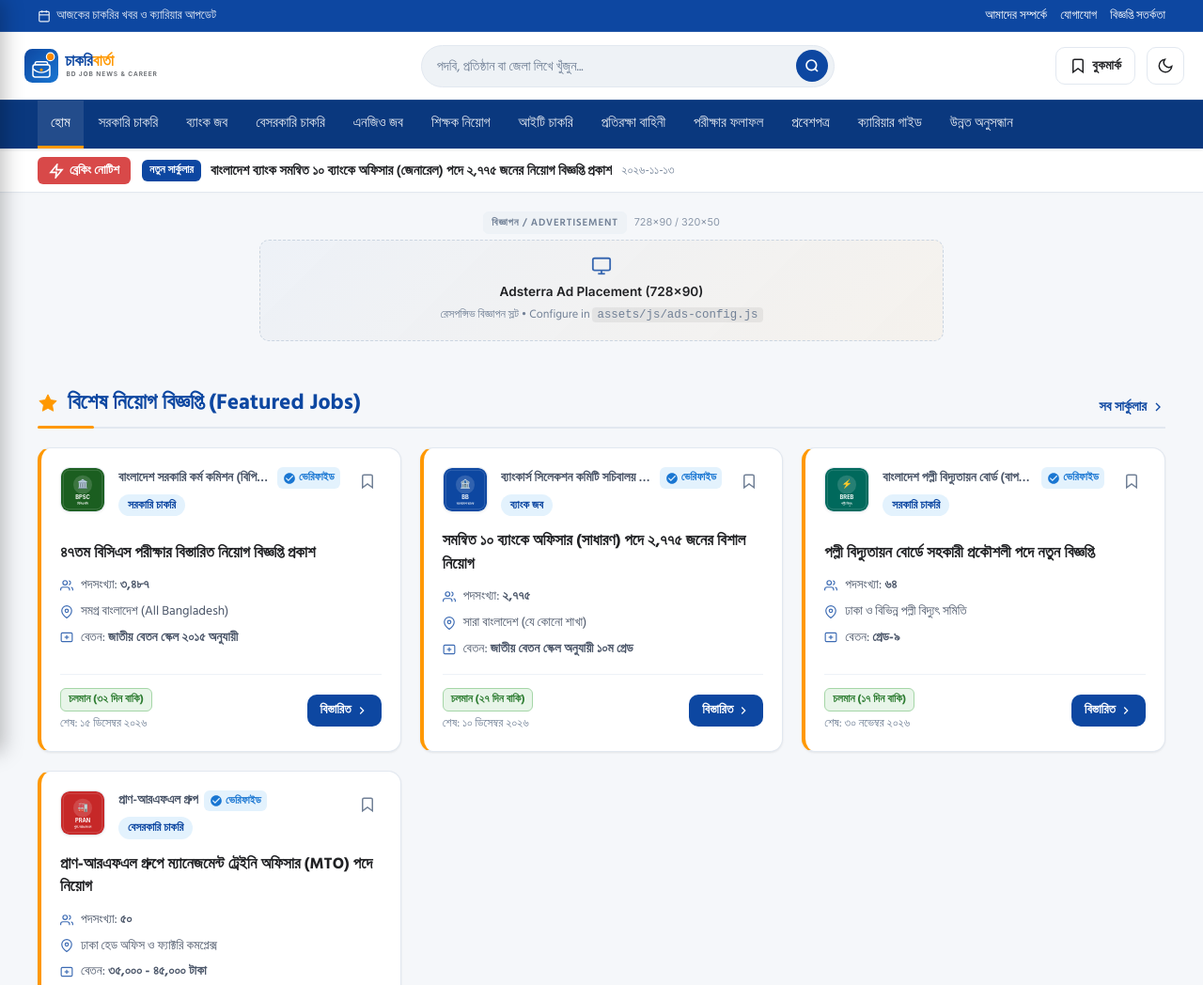
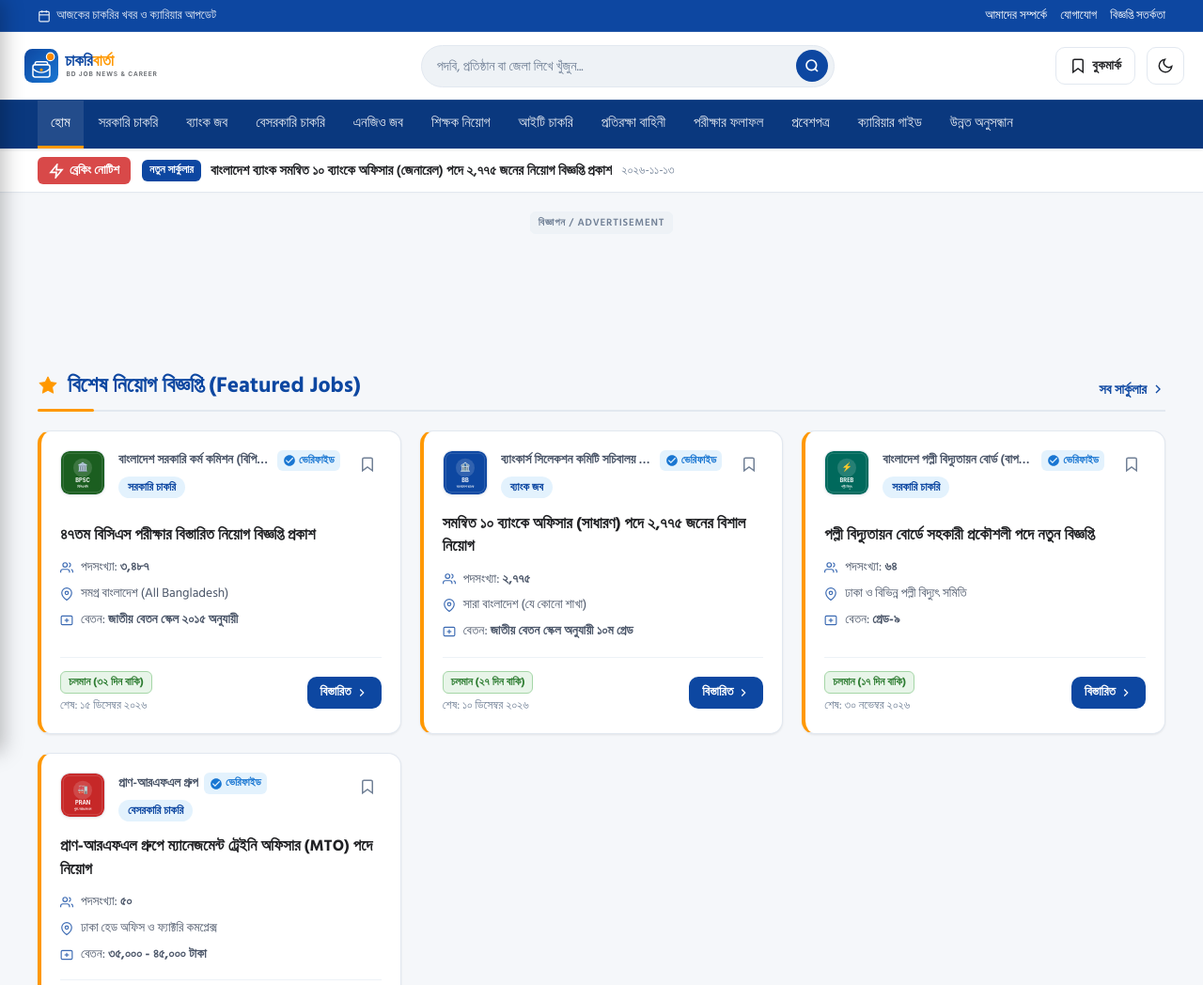
Before and after one commit to asiful2004/bangladesh-job-portal, a plain HTML site: page index.html in a window 1280 px wide. Shown: the top 1048 px of the page at 94% size. Drawn offline with Linux system fonts and the light colour scheme.

Commit message:
Update website

```diff
--- a/assets/css/style.css
+++ b/assets/css/style.css
@@ -589,6 +589,22 @@ h1, h2, h3, h4, h5, h6 {
   margin: 0 auto;
   overflow: hidden;
   position: relative;
+}
+
+.ad-live-container {
+  display: flex;
+  align-items: center;
+  justify-content: center;
+  margin: 0 auto;
+  overflow: hidden;
+  max-width: 100%;
+}
+
+.ad-live-iframe {
+  max-width: 100%;
+  display: block;
+  margin: 0 auto;
+  border: none;
 }
 
 .ad-placeholder-inner {
--- a/assets/js/ads-config.js
+++ b/assets/js/ads-config.js
@@ -20,7 +20,7 @@ const ADS_CONFIG = {
   // Demo Mode: When true, displays elegant responsive visual placeholders
   // indicating the ad format and instructions. Set to false when ready
   // to insert live Adsterra script codes.
-  demoMode: true,
+  demoMode: false,
 
   // Individual Slot Configuration
   slots: {
@@ -116,26 +116,128 @@ const ADS_CONFIG = {
 };
 
 /**
- * AdSlot Component Generator
- * Returns the HTML string for a specific ad slot container
+ * AdSlot Component Generator & Safe Execution Engine
  */
+function renderSlotInto(container, slotKey, customClass = "") {
+  if (!ADS_CONFIG.enabled) {
+    container.innerHTML = "";
+    return;
+  }
+
+  const slot = ADS_CONFIG.slots[slotKey];
+  if (!slot || !slot.enabled) {
+    container.innerHTML = "";
+    return;
+  }
+
+  const snippet = (slot.scriptSnippet || "").trim();
+  const isLive = !ADS_CONFIG.demoMode && snippet && !snippet.includes("Placeholder");
+  const containerId = `ad-slot-${slotKey}-${Math.random().toString(36).substring(2, 7)}`;
+  const formatText = slot.mobileFormat ? `${slot.format} / ${slot.mobileFormat}` : slot.format;
+  const formatClass = `ad-format-${slot.format.replace("x", "-")}`;
+
+  if (!isLive) {
+    // Demo Mode or placeholder
+    container.innerHTML = `
+      <div class="ad-placement-wrapper ${customClass}" data-ad-slot="${slotKey}" id="${containerId}">
+        <div class="ad-label">
+          <span class="ad-badge">বিজ্ঞাপন / Advertisement</span>
+          <span class="ad-size">${formatText}</span>
+        </div>
+        <div class="ad-placeholder-box ${formatClass}">
+          <div class="ad-placeholder-inner">
+            <svg class="ad-icon" viewBox="0 0 24 24" width="22" height="22" fill="none" stroke="currentColor" stroke-width="2">
+              <rect x="2" y="3" width="20" height="14" rx="2" ry="2"/>
+              <line x1="8" y1="21" x2="16" y2="21"/>
+              <line x1="12" y1="17" x2="12" y2="21"/>
+            </svg>
+            <p class="ad-placeholder-title">Adsterra Ad Placement (${slot.format})</p>
+            <p class="ad-placeholder-sub">রেসপন্সিভ বিজ্ঞাপন স্লট • Configure in <code>assets/js/ads-config.js</code></p>
+          </div>
+        </div>
+      </div>
+    `;
+    return;
+  }
+
+  // Live Mode: Build wrapper
+  container.innerHTML = `
+    <div class="ad-placement-wrapper ${customClass}" data-ad-slot="${slotKey}" id="${containerId}">
+      <div class="ad-label">
+        <span class="ad-badge">বিজ্ঞাপন / Advertisement</span>
+      </div>
+      <div class="ad-live-container ${formatClass}"></div>
+    </div>
+  `;
+
+  const liveTarget = container.querySelector(".ad-live-container");
+  if (!liveTarget) return;
+
+  if (snippet.includes("<script")) {
+    // Adsterra / script banner: render in an isolated friendly iframe so document.write & atOptions execute safely without blocking
+    const isMobile = window.innerWidth <= 768;
+    const dimensions = (isMobile && slot.mobileFormat) ? slot.mobileFormat.split("x") : slot.format.split("x");
+    const width = parseInt(dimensions[0], 10) || 728;
+    const height = parseInt(dimensions[1], 10) || 90;
+
+    const iframe = document.createElement("iframe");
+    iframe.className = "ad-live-iframe";
+    iframe.width = width;
+    iframe.height = height;
+    iframe.style.border = "none";
+    iframe.style.overflow = "hidden";
+    iframe.style.maxWidth = "100%";
+    iframe.scrolling = "no";
+    iframe.setAttribute("aria-label", "Advertisement");
+
+    liveTarget.appendChild(iframe);
+
+    try {
+      const doc = iframe.contentWindow.document;
+      doc.open();
+      doc.write(`
+        <!DOCTYPE html>
+        <html>
+        <head>
+          <meta charset="utf-8">
+          <style>
+            body { margin: 0; padding: 0; overflow: hidden; display: flex; justify-content: center; align-items: center; background: transparent; }
+          </style>
+        </head>
+        <body>
+          ${snippet}
+        </body>
+        </html>
+      `);
+      doc.close();
+    } catch (err) {
+      console.warn("Could not inject ad iframe:", err);
+    }
+  } else {
+    // Pure HTML / image banner
+    liveTarget.innerHTML = snippet;
+  }
+}
+
 function createAdContainer(slotKey, customClass = "") {
   if (!ADS_CONFIG.enabled) return "";
-
   const slot = ADS_CONFIG.slots[slotKey];
   if (!slot || !slot.enabled) return "";
 
   const containerId = `ad-slot-${slotKey}-${Math.random().toString(36).substring(2, 7)}`;
   const formatText = slot.mobileFormat ? `${slot.format} / ${slot.mobileFormat}` : slot.format;
+  const formatClass = `ad-format-${slot.format.replace("x", "-")}`;
+  const snippet = (slot.scriptSnippet || "").trim();
+  const isLive = !ADS_CONFIG.demoMode && snippet && !snippet.includes("Placeholder");
 
-  if (ADS_CONFIG.demoMode || !slot.scriptSnippet || slot.scriptSnippet.includes("Placeholder")) {
+  if (!isLive) {
     return `
       <div class="ad-placement-wrapper ${customClass}" data-ad-slot="${slotKey}" id="${containerId}">
         <div class="ad-label">
           <span class="ad-badge">বিজ্ঞাপন / Advertisement</span>
           <span class="ad-size">${formatText}</span>
         </div>
-        <div class="ad-placeholder-box ad-format-${slot.format.replace("x", "-")}">
+        <div class="ad-placeholder-box ${formatClass}">
           <div class="ad-placeholder-inner">
             <svg class="ad-icon" viewBox="0 0 24 24" width="22" height="22" fill="none" stroke="currentColor" stroke-width="2">
               <rect x="2" y="3" width="20" height="14" rx="2" ry="2"/>
@@ -150,15 +252,18 @@ function createAdContainer(slotKey, customClass = "") {
     `;
   }
 
-  // Live Mode: Return container ready for ad script injection
+  // If live mode, return wrapper and mount iframe asynchronously
+  setTimeout(() => {
+    const el = document.getElementById(containerId);
+    if (el && el.parentElement) {
+      renderSlotInto(el.parentElement, slotKey, customClass);
+    }
+  }, 50);
+
   return `
     <div class="ad-placement-wrapper ${customClass}" data-ad-slot="${slotKey}" id="${containerId}">
-      <div class="ad-label">
-        <span class="ad-badge">বিজ্ঞাপন / Advertisement</span>
-      </div>
-      <div class="ad-live-container ad-format-${slot.format.replace("x", "-")}">
-        ${slot.scriptSnippet}
-      </div>
+      <div class="ad-label"><span class="ad-badge">বিজ্ঞাপন / Advertisement</span></div>
+      <div class="ad-live-container ${formatClass}"></div>
     </div>
   `;
 }
@@ -200,17 +305,19 @@ function AdSlotArticleBottom(customClass = "") {
  * Initializes and injects ads into pre-existing HTML placeholder tags
  * Elements with attribute: <div data-ad-placement="header"></div>
  */
-function initAdPlacements() {
+function initAdPlacements(root) {
+  const targetRoot = (root && typeof root.querySelectorAll === "function") ? root : document;
+
   if (!ADS_CONFIG.enabled) {
-    document.querySelectorAll("[data-ad-placement]").forEach(el => el.remove());
+    targetRoot.querySelectorAll("[data-ad-placement]").forEach(el => el.remove());
     return;
   }
 
-  const placements = document.querySelectorAll("[data-ad-placement]");
+  const placements = targetRoot.querySelectorAll("[data-ad-placement]");
   placements.forEach(container => {
     const slotKey = container.getAttribute("data-ad-placement");
     if (slotKey && ADS_CONFIG.slots[slotKey]) {
-      container.innerHTML = createAdContainer(slotKey);
+      renderSlotInto(container, slotKey);
     }
   });
 }
--- a/assets/js/app.js
+++ b/assets/js/app.js
@@ -470,7 +470,7 @@ function renderJobFullView(job, statusInfo, isExpired) {
     </header>
 
     <!-- Ad Slot: Below Title -->
-    <div class="article-ad-slot">
+    <div class="article-ad-slot" data-ad-placement="articleBelowTitle">
       ${typeof AdSlotArticleBelowTitle === "function" ? AdSlotArticleBelowTitle() : ""}
     </div>
 
@@ -551,7 +551,7 @@ function renderJobFullView(job, statusInfo, isExpired) {
       </section>
 
       <!-- In-Article Ad Slot -->
-      <div class="in-article-ad">
+      <div class="in-article-ad" data-ad-placement="inArticle">
         ${typeof AdSlotInArticle === "function" ? AdSlotInArticle() : ""}
       </div>
 
@@ -620,7 +620,7 @@ function renderJobFullView(job, statusInfo, isExpired) {
     </article>
 
     <!-- Ad Slot: Before Related Articles -->
-    <div class="article-ad-slot">
+    <div class="article-ad-slot" data-ad-placement="articleBottom">
       ${typeof AdSlotArticleBottom === "function" ? AdSlotArticleBottom() : ""}
     </div>
 
@@ -632,6 +632,11 @@ function renderJobFullView(job, statusInfo, isExpired) {
       </div>
     </section>
   `;
+
+  // Initialize any ads inside the newly rendered article
+  if (typeof initAdPlacements === "function") {
+    initAdPlacements(container);
+  }
 
   // Render Related Jobs
   renderRelatedJobs(job);
```
